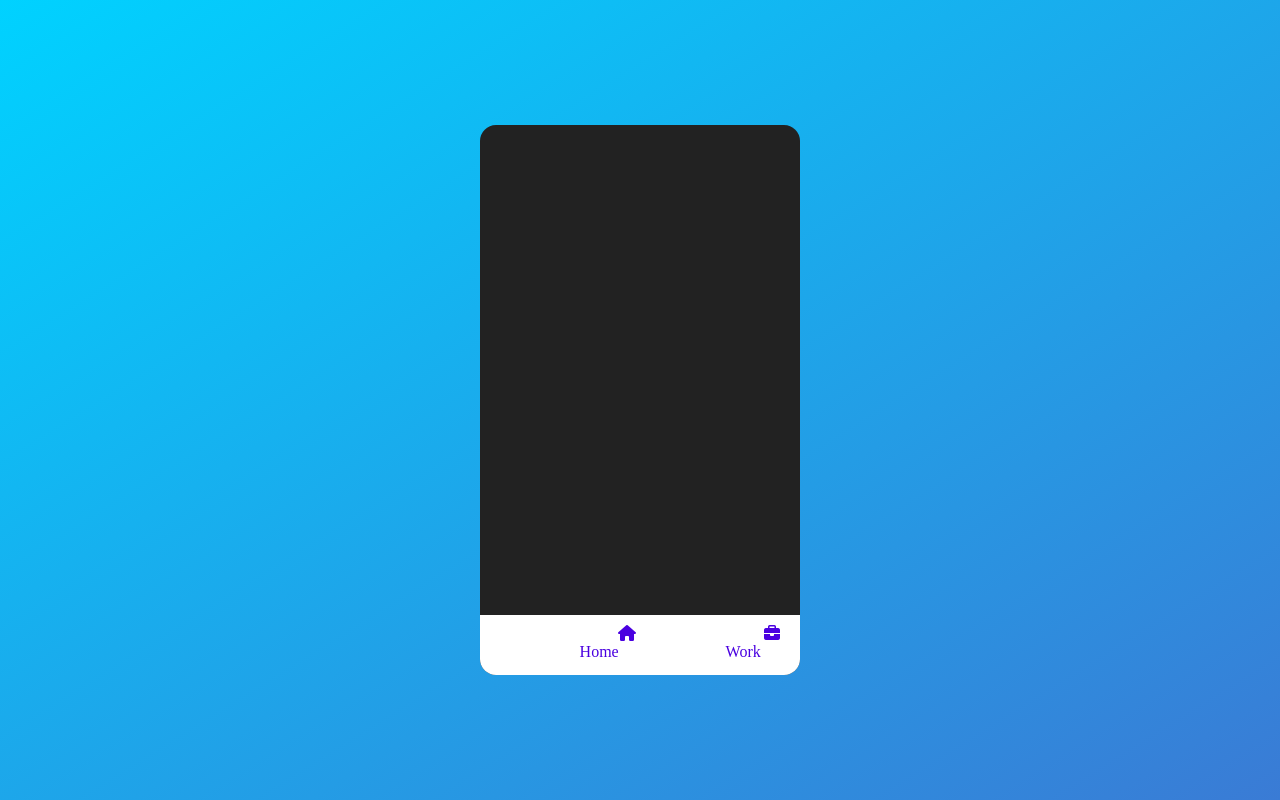
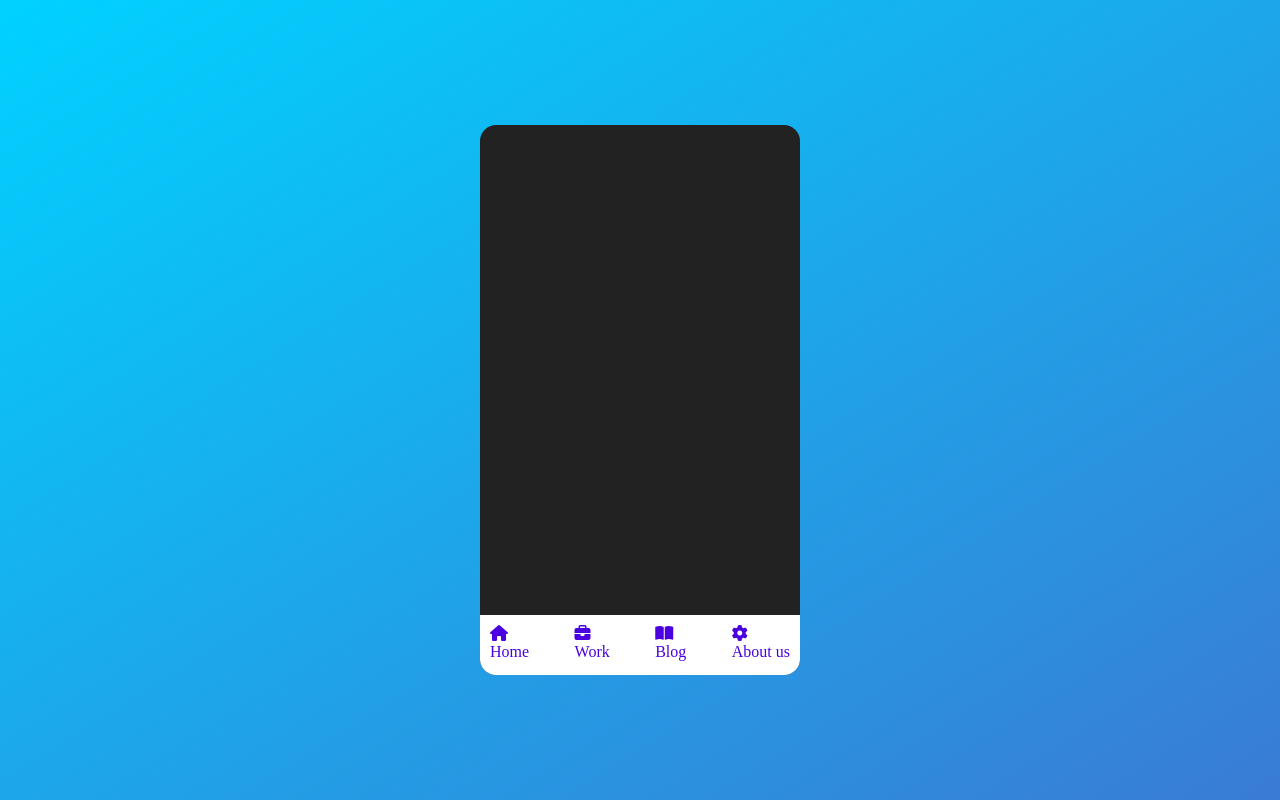
Before and after one commit to Washimbar/MobileTabNavigationBar, a plain HTML site: page MobileTabNavigation/index.html in a window 1280 px wide. Drawn offline with Linux system fonts and the light colour scheme.

Commit message:
Update index.css

```diff
--- a/MobileTabNavigation/index.css
+++ b/MobileTabNavigation/index.css
@@ -36,9 +36,3 @@
     justify-content: space-between;
     padding: 10px;
   }
-.menuitem{
-    margin-left: 7vw;
-}
-.menuitem i{
-    margin-left: 3vw;
-}
```
